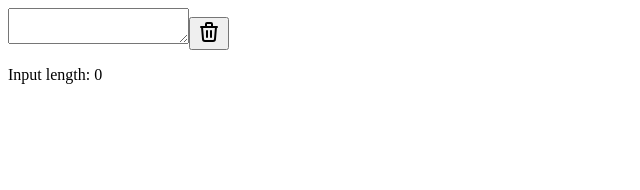
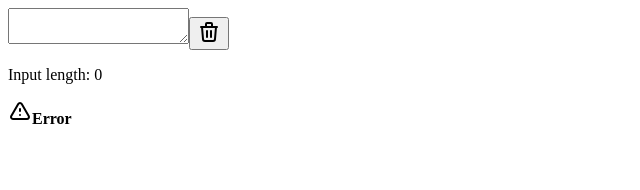
Before and after one commit to hilde801/qr-code-generator, a React (Vite) app: page / in a window 1280 px wide. Shown: the top 190 px of the page, without its empty margins (0-640 px from the left). Built offline with nearby package versions, Linux system fonts and the light colour scheme.

Commit message:
Implemented ErrorOutput component

```diff
--- a/src/components/app/index.tsx
+++ b/src/components/app/index.tsx
@@ -1,4 +1,5 @@
 import { FC, useRef, useState } from "react";
+import ErrorOutput from "../erroroutput";
 import QRCodeOutput from "../qrcodeoutput";
 import UserInput from "../userinput";
 import { encodeInputToQRCode } from "./helpers";
@@ -15,7 +16,7 @@ const App: FC = () => {
 	return (
 		<>
 			<UserInput onInput={onInputUserInput} />
-			<output>{typeof result === "string" ? <QRCodeOutput dataURL={result} /> : <p>{(result as Error).message}</p>}</output>
+			<output>{typeof result === "string" ? <QRCodeOutput dataURL={result} /> : <ErrorOutput {...result}/>}</output>
 		</>
 	);
 };
```
